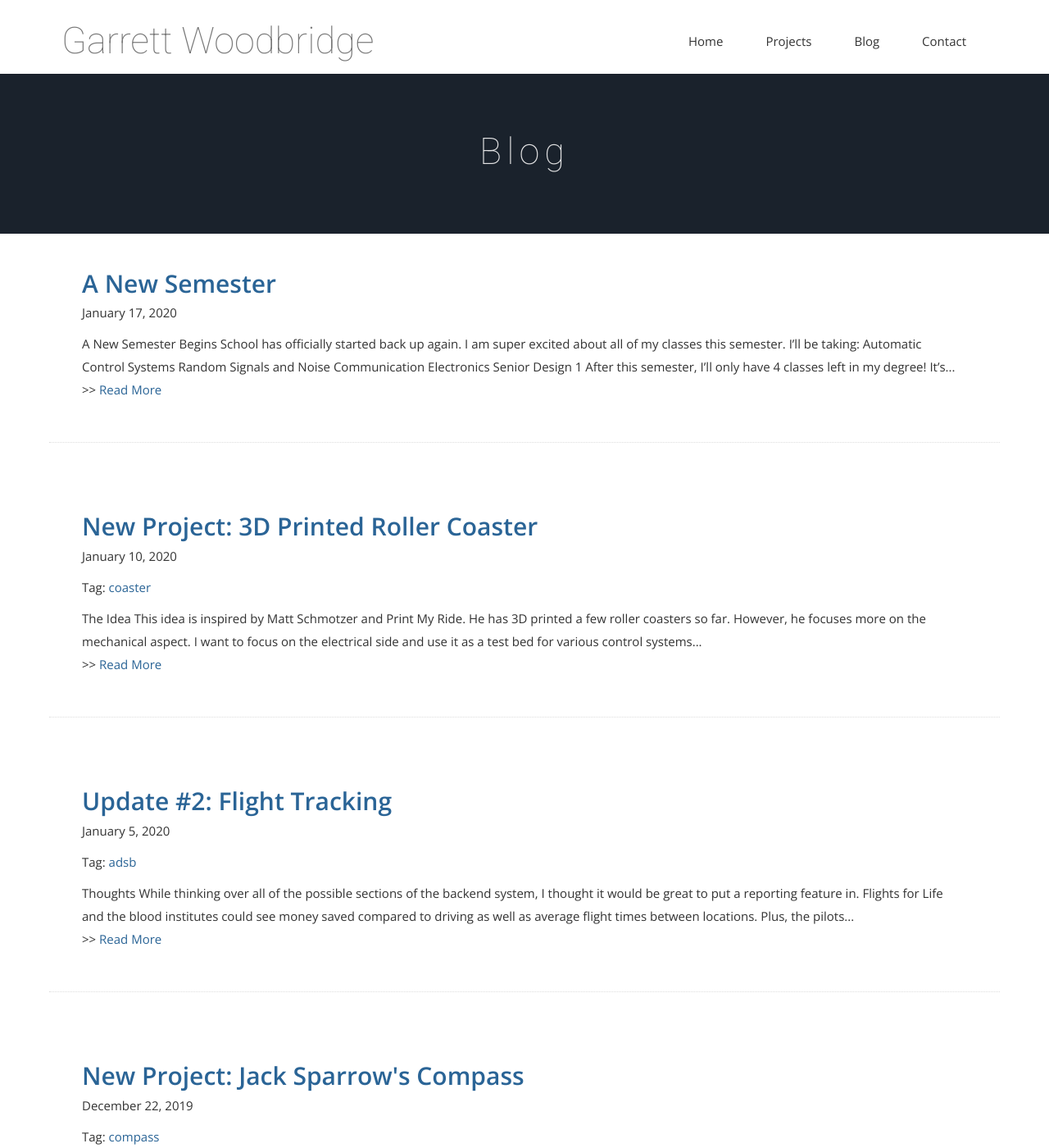
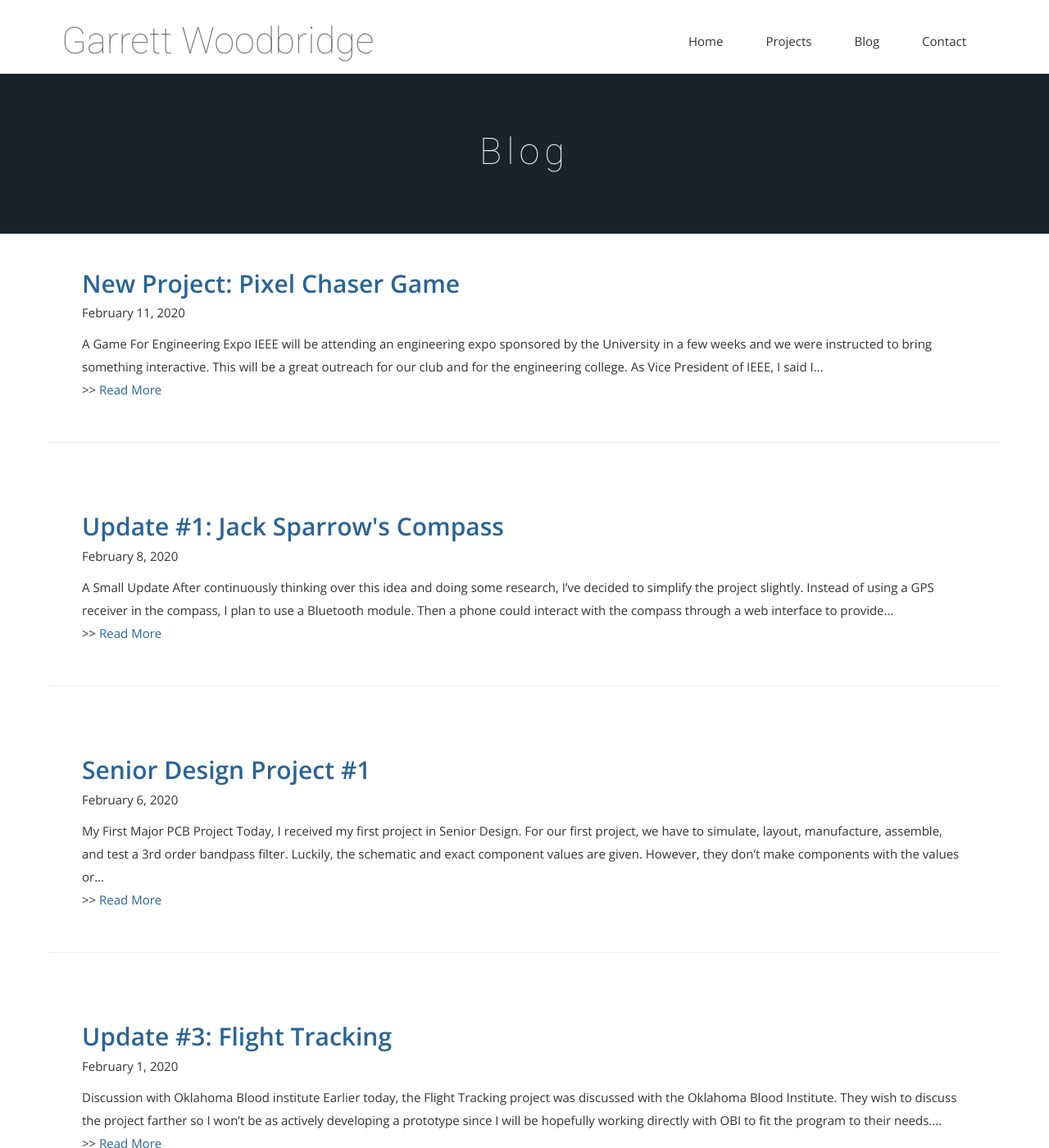
Before and after one commit to gwoodbridge/gwoodbridge.github.io, a Jekyll site: the page built from blog.html, in a window 1280 px wide and 1400 px high. Shown: the whole window at 82% size. Built offline with Jekyll 4.4.1, drawn with Linux system fonts in a browser that asks for light colours; nearby versions of some CDN libraries; some web fonts are replaced; some of the changed text lies outside the part shown.

Commit message:
New blog posts and spelling fixes

```diff
--- /dev/null
+++ b/_posts/2020-01-28-ieee-new-position.markdown
@@ -0,0 +1,8 @@
+---
+layout: post
+title: "IEEE New Position"
+author: "Garrett Woodbridge"
+date: "2020-01-28 21:27:34 -0600"
+---
+### Oklahoma State University IEEE Student Chapter Vice President
+The title is a mouthful but I was elected the new the Vice President of the student chapter of the Institute of Electrical and Electronic Engineers today! I've been helping the board for the past year and now have an official position. I'm super excited at all of the opportunities I'll have to farther expand this organization as well as to learn from all of our industry contacts and my peers.
--- /dev/null
+++ b/_posts/2020-01-31-update-3-flight-tracking.markdown
@@ -0,0 +1,8 @@
+---
+layout: post
+title: "Update #3: Flight Tracking"
+author: "Garrett Woodbridge"
+date: "2020-01-31 19:01:36 -0600"
+---
+### Discussion with Oklahoma Blood institute
+Earlier today, the Flight Tracking project was discussed with the Oklahoma Blood Institute. They wish to discuss the project farther so I won't be as actively developing a prototype since I will be hopefully working directly with OBI to fit the program to their needs.
--- /dev/null
+++ b/_posts/2020-02-06-senior-design-project-1.markdown
@@ -0,0 +1,17 @@
+---
+layout: post
+title: "Senior Design Project #1"
+author: "Garrett Woodbridge"
+date: "2020-02-06 13:48:32 -0600"
+---
+### My First Major PCB Project
+Today, I received my first project in Senior Design. For our first project, we have to simulate, layout, manufacture, assemble, and test a 3rd order bandpass filter. Luckily, the schematic and exact component values are given. However, they don't make components with the values or accuracy necessary. This will be a great project to learn:
+
+1. How to simulate a circuit with components with tolerances.
+2. How to layout a single layer Printed Circuit Board (PCB).
+3. How a PCB is manufactured.
+4. How accurate components are.
+5. How to write a test procedure.
+6. How to delegate work throughout a team.
+
+Not only does this seem like a lot, but we also only have 3 weeks to work on it. So it'll also test our scheduling efficiency so we don't fall behind in other classes.
--- /dev/null
+++ b/_posts/2020-02-08-update-1-jack-sparrows-compass.markdown
@@ -0,0 +1,15 @@
+---
+layout: post
+title: "Update #1: Jack Sparrow's Compass"
+author: "Garrett Woodbridge"
+date: "2020-02-08 13:35:07 -0600"
+---
+### A Small Update
+After continuously thinking over this idea and doing some research, I've decided to simplify the project slightly. Instead of using a GPS receiver in the compass, I plan to use a Bluetooth module. Then a phone could interact with the compass through a web interface to provide updated desired destinations as well as using the phones GPS. The great thing about this is there is already an Arduino that fits most of my needs. Presenting the Arduino Nano 33 BLE Board:
+
+![Arduino Nano 33 BLE Board](assets/img/2020/02/arduino nano 33 ble.jpg)
+
+This board not only has Bluetooth onboard, it also features a 9 axis inertial measurement unit (IMU) which means it has a 3 axis gyroscope, accelerometer, and a magnetometer. The magnetometer will provide the necessary data to determine which direction North is while the Bluetooth will connect to my web interface.
+
+### A Small Worry
+You may have noticed I plan to use a continuous rotation servo. This is necessary for the compass to rotate 360 degrees, however, a continuous rotation servo does not natively provide feedback. This means I can't simply specify for it to rotate a set number of degrees. To provide feedback, I'm going to try a Hall Effect sensor and embedding some magnets along the compass face. Luckily, the compass wasn't known for being entirely accurate within the films.
--- /dev/null
+++ b/_posts/2020-02-10-new-project-pixel-chaser-game.markdown
@@ -0,0 +1,8 @@
+---
+layout: post
+title: "New Project: Pixel Chaser Game"
+author: "Garrett Woodbridge"
+date: "2020-02-10 23:55:20 -0600"
+---
+### A Game For Engineering Expo
+IEEE will be attending an engineering expo sponsored by the University in a few weeks and we were instructed to bring something interactive. This will be a great outreach for our club and for the engineering college. As Vice President of IEEE, I said I could make an arcade like game since I already had the material from previous projects. This meeting was last Friday (February 7); today, I finished the project. That is a 48-hour project from conception through building and coding to completion. It's a very basic game using a single button, 50 RGB LEDs, and an Arduino. I'll get the project added to my project page later this week with more details.
--- a/compass.html
+++ b/compass.html
@@ -40,7 +40,7 @@ title: Compass
         <div class="block">
           <p class="about">
             <h3>The Plan</h3>
-            <p>The plan is to use 3D printing for the top and bottom of the compass housing. For the electronics, I plan to use an Arduino Pro Mini, a micro continous rotation servo, a GPS reciever, a magnatometer, a 9V battery, and 2 buck converters. On power up, the Arduino will get it's current position, calculate the heading to the pre-programmed destination, determine north with the magnatometer, and rotate the servo the correct number of degrees to point towards the destination.</p>
+            <p>The plan is to use 3D printing for the top and bottom of the compass housing. For the electronics, I plan to use an <del>Arduino Pro Mini</del> Arduino Nano 33 BLE, a micro continuous rotation servo, <del>a GPS reciever, a magnatometer,</del> a Hall Effect Sensor, a 9V battery, and a buck converter. On power up, the Arduino will get it's current position, calculate the heading to the pre-programmed destination, determine north with the magnatometer, and rotate the servo the correct number of degrees to point towards the destination.</p>
           </p>
         </div>
       </div>
```
Also changed, not shown: assets/img/2020/02/arduino nano 33 ble.jpg (added).
